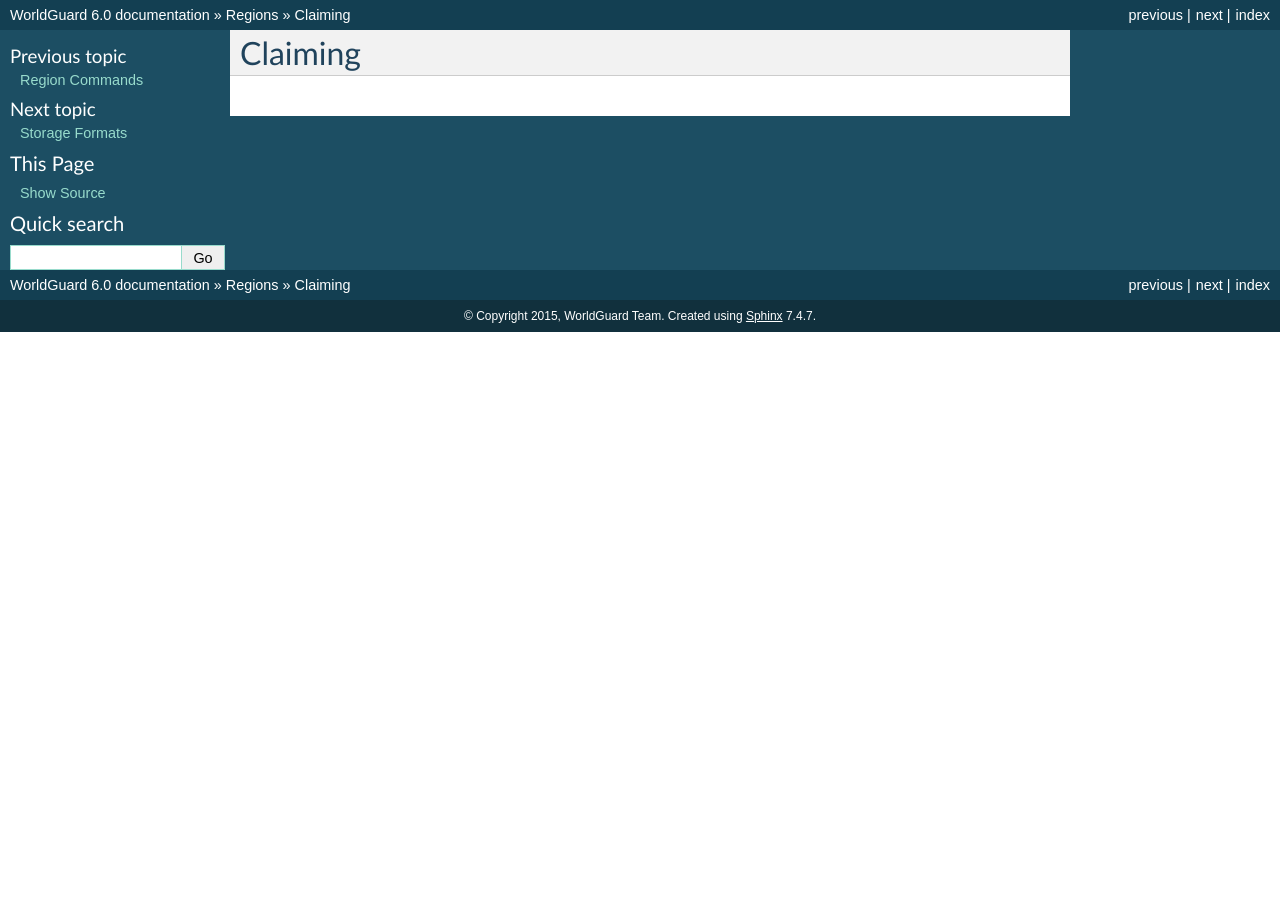
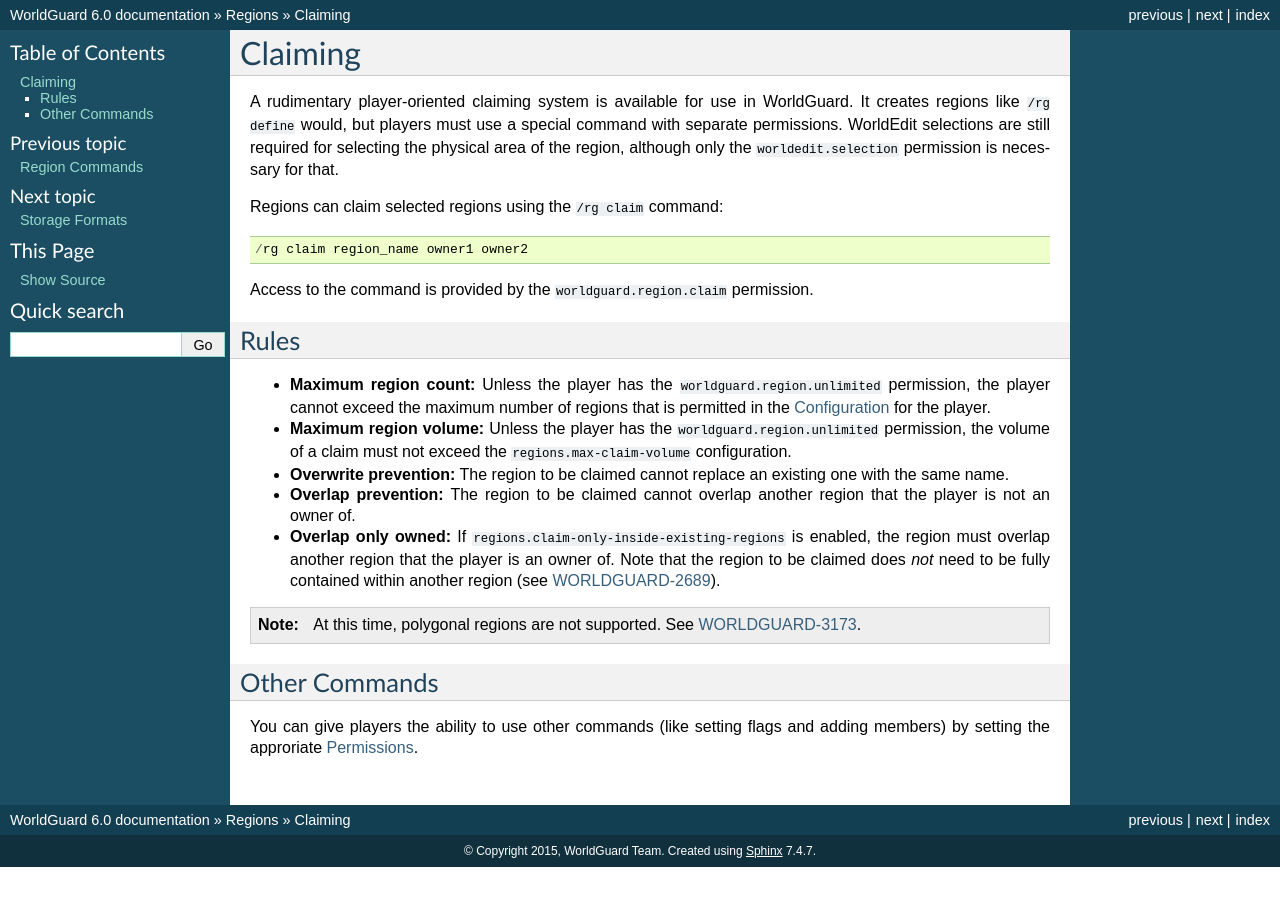
Before and after one commit to aurorasmiles/WorldGuardDocs, a Sphinx documentation site: the page built from source/regions/claiming.rst, in a window 1280 px wide. Built offline with Sphinx 7.4.7, drawn with Linux system fonts in a browser that asks for light colours.

Commit message:
Add region claiming page.

```diff
--- a/source/regions/claiming.rst
+++ b/source/regions/claiming.rst
@@ -1,3 +1,28 @@
 ========
 Claiming
 ========
+
+A rudimentary player-oriented claiming system is available for use in WorldGuard. It creates regions like ``/rg define`` would, but players must use a special command with separate permissions. WorldEdit selections are still required for selecting the physical area of the region, although only the ``worldedit.selection`` permission is necessary for that.
+
+Regions can claim selected regions using the ``/rg claim`` command::
+
+    /rg claim region_name owner1 owner2
+
+Access to the command is provided by the ``worldguard.region.claim`` permission.
+
+Rules
+=====
+
+* **Maximum region count:** Unless the player has the ``worldguard.region.unlimited`` permission, the player cannot exceed the maximum number of regions that is permitted in the :doc:`../config` for the player.
+* **Maximum region volume:** Unless the player has the ``worldguard.region.unlimited`` permission, the volume of a claim must not exceed the ``regions.max-claim-volume`` configuration.
+* **Overwrite prevention:** The region to be claimed cannot replace an existing one with the same name.
+* **Overlap prevention:** The region to be claimed cannot overlap another region that the player is not an owner of.
+* **Overlap only owned:** If ``regions.claim-only-inside-existing-regions`` is enabled, the region must overlap another region that the player is an owner of. Note that the region to be claimed does *not* need to be fully contained within another region (see `WORLDGUARD-2689 <http://youtrack.sk89q.com/issue/WORLDGUARD-2689>`_).
+
+.. note::
+    At this time, polygonal regions are not supported. See `WORLDGUARD-3173 <http://youtrack.sk89q.com/issue/WORLDGUARD-3173>`_.
+
+Other Commands
+==============
+
+You can give players the ability to use other commands (like setting flags and adding members) by setting the approriate :doc:`../permissions`.
```
